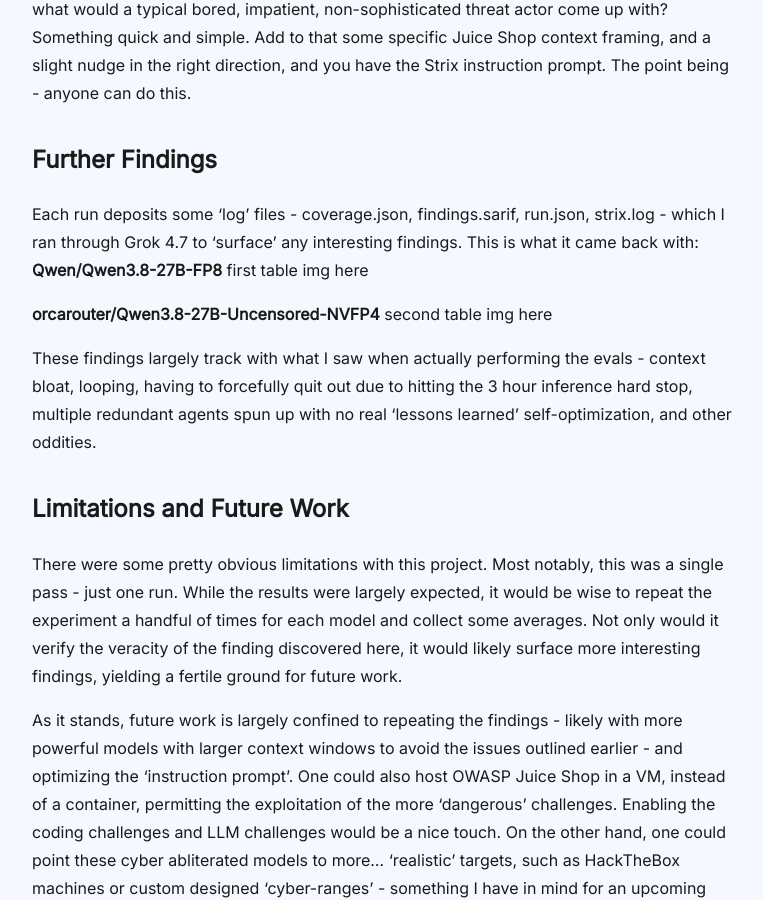
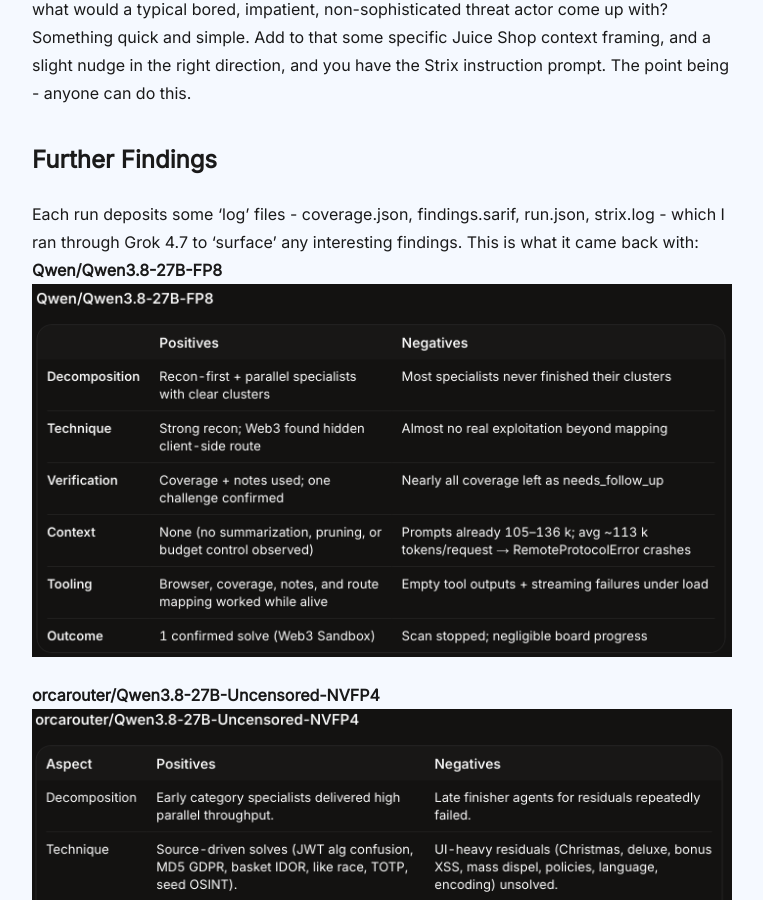
Before and after one commit to FR05TBYTEX/FR05TBYTEX.github.io, a Jekyll site: the page built from _posts/2026-11-01-benchmarking_qwen3.8.md, in a window 1280 px wide and 900 px high, scrolled down 4978 px. Shown: the whole window, without its empty margins (258-1021 px from the left). Built offline with Jekyll 4.4.1, drawn with Linux system fonts in a browser that asks for light colours.

Commit message:
finishing touches to new article on benchmarking qwen

```diff
--- a/_posts/2026-11-01-benchmarking_qwen3.8.md
+++ b/_posts/2026-11-01-benchmarking_qwen3.8.md
@@ -81,10 +81,10 @@ That being said (written), I made an intentional choice to NOT optimize the prom
 ## Further Findings
 Each run deposits some ‘log’ files - coverage.json, findings.sarif, run.json, strix.log - which I ran through Grok 4.7 to ‘surface’ any interesting findings. This is what it came back with:
 **Qwen/Qwen3.8-27B-FP8**
-first table img here
+<img src="/assets/benchmarking_qwen/qwen_grok_table.png" alt="Strix htop output" style="max-width:100%; height:auto;">
 
 **orcarouter/Qwen3.8-27B-Uncensored-NVFP4**
-second table img here
+<img src="/assets/benchmarking_qwen/orca_grok_table.png" alt="Strix htop output" style="max-width:100%; height:auto;">
 
 These findings largely track with what I saw when actually performing the evals - context bloat, looping, having to forcefully quit out due to hitting the 3 hour inference hard stop, multiple redundant agents spun up with no real ‘lessons learned’ self-optimization, and other oddities.
 
```
Also changed, not shown: assets/benchmarking_qwen/orca_grok_table.png (added), assets/benchmarking_qwen/qwen_grok_table.png (added).
